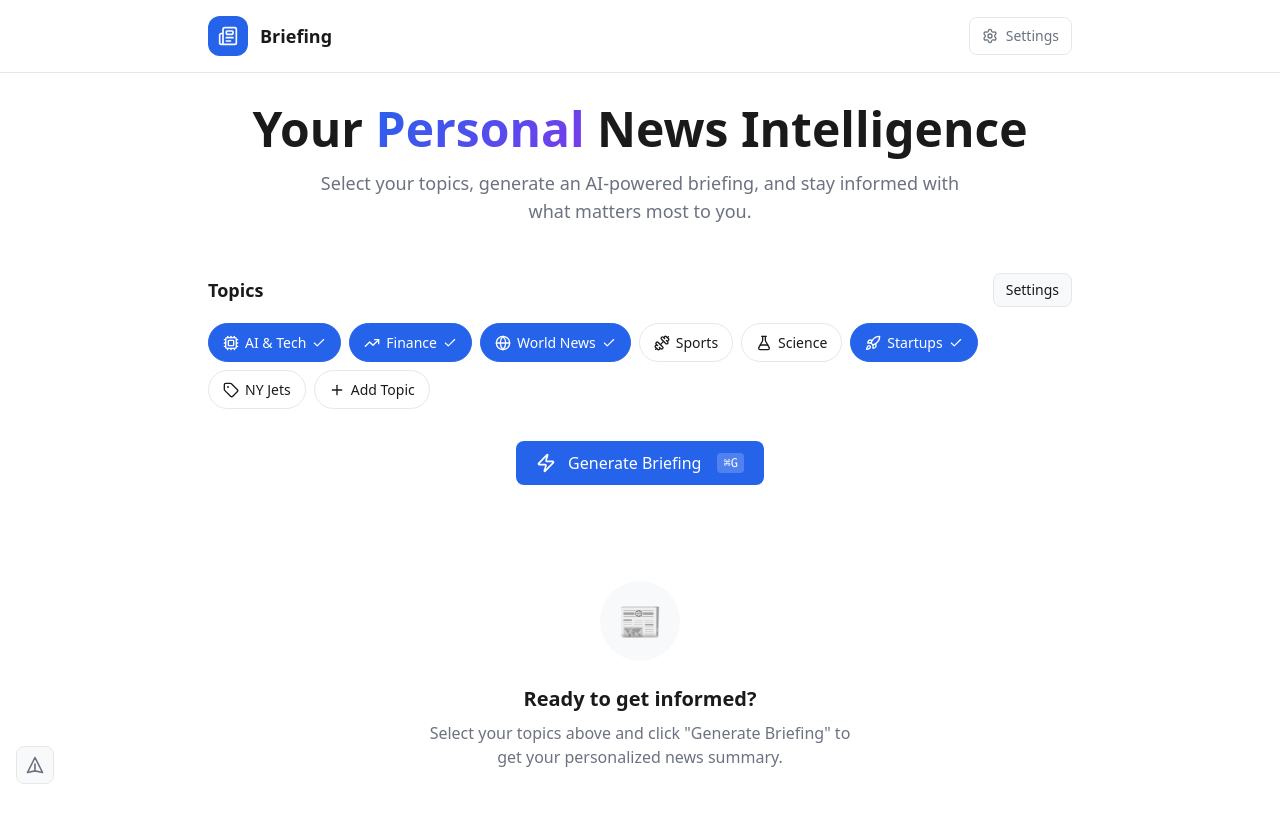
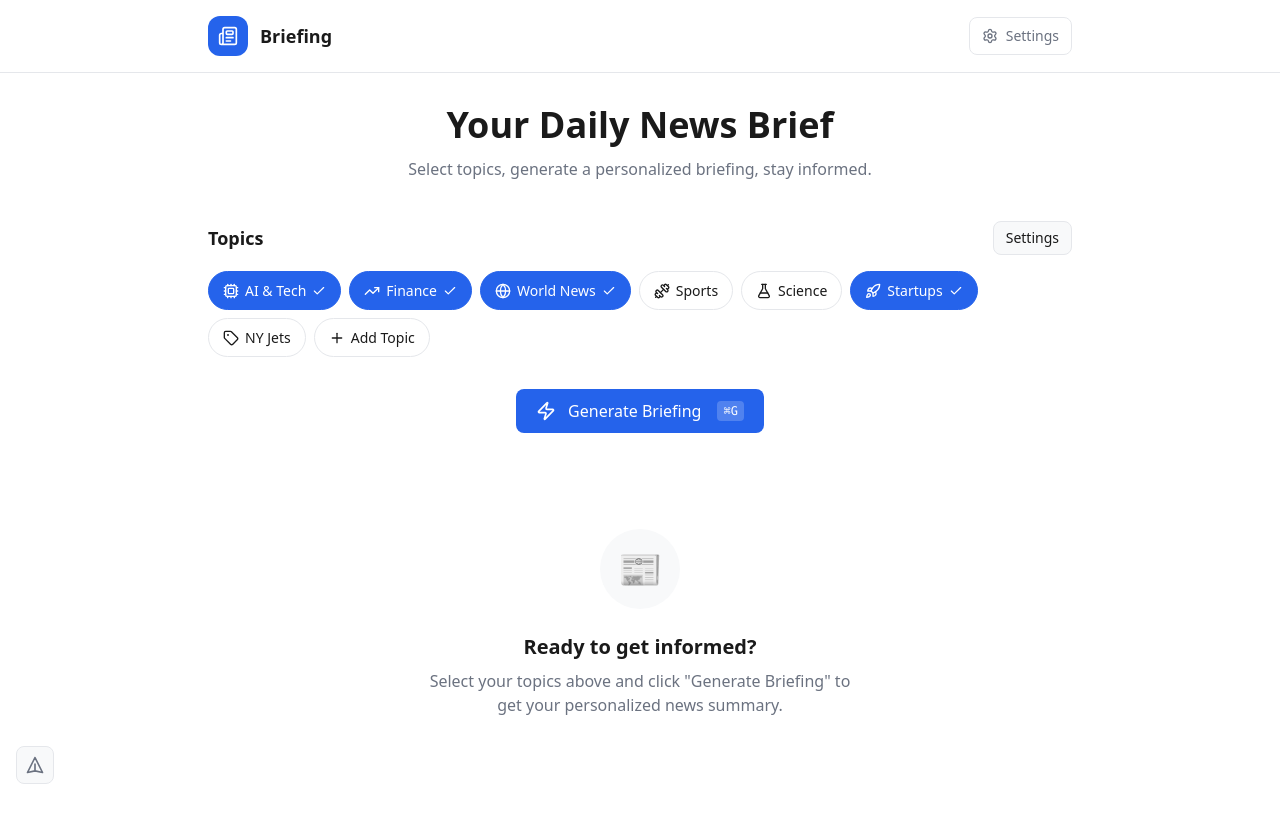
Before and after one commit to jschorr2121/briefing, a Next.js app: page / in a window 1280 px wide. Shown: the top 822 px of the page. Built offline with nearby package versions, Linux system fonts and the light colour scheme.

Commit message:
style: Clean up hero + action buttons with Lucide icons

```diff
--- a/src/app/page.tsx
+++ b/src/app/page.tsx
@@ -1,6 +1,7 @@
 'use client';
 
 import { useState, useEffect, useRef, useCallback } from 'react';
+import { Headphones, Mail, Download, Check, Loader2, Newspaper } from 'lucide-react';
 import { TopicSelector } from '@/components/TopicSelector';
 import { BriefingCard } from '@/components/BriefingCard';
 import { GenerateButton } from '@/components/GenerateButton';
@@ -267,13 +268,12 @@ export default function Home() {
 
       <div className="max-w-4xl mx-auto px-4 py-8">
         {/* Hero Section */}
-        <div className="text-center mb-12">
-          <h1 className="text-4xl md:text-5xl font-bold mb-4">
-            Your <span className="gradient-text">Personal</span> News Intelligence
+        <div className="text-center mb-10">
+          <h1 className="text-3xl md:text-4xl font-bold mb-3">
+            Your Daily News Brief
           </h1>
-          <p className="text-[var(--muted)] text-lg max-w-2xl mx-auto">
-            Select your topics, generate an AI-powered briefing, and stay informed
-            with what matters most to you.
+          <p className="text-[var(--muted)] max-w-xl mx-auto">
+            Select topics, generate a personalized briefing, stay informed.
           </p>
         </div>
 
@@ -308,18 +308,16 @@ export default function Home() {
               <button
                 onClick={generateAudio}
                 disabled={isGeneratingAudio}
-                className="px-6 py-4 rounded-xl font-semibold text-lg bg-[var(--card)] border border-[var(--border)] hover:border-[var(--accent)] transition-all flex items-center gap-2 disabled:opacity-50"
+                className="btn-secondary px-5 py-3 rounded-xl font-medium flex items-center gap-2 disabled:opacity-50"
               >
                 {isGeneratingAudio ? (
                   <>
-                    <div className="w-5 h-5 border-2 border-current border-t-transparent rounded-full animate-spin" />
+                    <Loader2 className="w-4 h-4 animate-spin" />
                     Generating...
                   </>
                 ) : (
                   <>
-                    <svg className="w-5 h-5" fill="none" stroke="currentColor" viewBox="0 0 24 24">
-                      <path strokeLinecap="round" strokeLinejoin="round" strokeWidth={2} d="M15.536 8.464a5 5 0 010 7.072m2.828-9.9a9 9 0 010 12.728M5.586 15H4a1 1 0 01-1-1v-4a1 1 0 011-1h1.586l4.707-4.707C10.923 3.663 12 4.109 12 5v14c0 .891-1.077 1.337-1.707.707L5.586 15z" />
-                    </svg>
+                    <Headphones className="w-4 h-4" />
                     Listen
                   </>
                 )}
@@ -328,25 +326,21 @@ export default function Home() {
                 <button
                   onClick={sendEmail}
                   disabled={isSendingEmail || emailSent}
-                  className="px-6 py-4 rounded-xl font-semibold text-lg bg-[var(--card)] border border-[var(--border)] hover:border-[var(--accent)] transition-all flex items-center gap-2 disabled:opacity-50"
+                  className="btn-secondary px-5 py-3 rounded-xl font-medium flex items-center gap-2 disabled:opacity-50"
                 >
                   {emailSent ? (
                     <>
-                      <svg className="w-5 h-5 text-green-500" fill="none" stroke="currentColor" viewBox="0 0 24 24">
-                        <path strokeLinecap="round" strokeLinejoin="round" strokeWidth={2} d="M5 13l4 4L19 7" />
-                      </svg>
+                      <Check className="w-4 h-4 text-[var(--success)]" />
                       Sent!
                     </>
                   ) : isSendingEmail ? (
                     <>
-                      <div className="w-5 h-5 border-2 border-current border-t-transparent rounded-full animate-spin" />
+                      <Loader2 className="w-4 h-4 animate-spin" />
                       Sending...
                     </>
                   ) : (
                     <>
-                      <svg className="w-5 h-5" fill="none" stroke="currentColor" viewBox="0 0 24 24">
-                        <path strokeLinecap="round" strokeLinejoin="round" strokeWidth={2} d="M3 8l7.89 5.26a2 2 0 002.22 0L21 8M5 19h14a2 2 0 002-2V7a2 2 0 00-2-2H5a2 2 0 00-2 2v10a2 2 0 002 2z" />
-                      </svg>
+                      <Mail className="w-4 h-4" />
                       Email
                     </>
                   )}
@@ -354,11 +348,9 @@ export default function Home() {
               )}
               <button
                 onClick={exportBriefing}
-                className="px-6 py-4 rounded-xl font-semibold text-lg bg-[var(--card)] border border-[var(--border)] hover:border-[var(--accent)] transition-all flex items-center gap-2"
+                className="btn-secondary px-5 py-3 rounded-xl font-medium flex items-center gap-2"
               >
-                <svg className="w-5 h-5" fill="none" stroke="currentColor" viewBox="0 0 24 24">
-                  <path strokeLinecap="round" strokeLinejoin="round" strokeWidth={2} d="M4 16v1a3 3 0 003 3h10a3 3 0 003-3v-1m-4-4l-4 4m0 0l-4-4m4 4V4" />
-                </svg>
+                <Download className="w-4 h-4" />
                 Export
               </button>
             </>
@@ -374,13 +366,13 @@ export default function Home() {
         {audioUrl && (
           <div className="mb-8 p-4 rounded-xl bg-[var(--card)] border border-[var(--border)]">
             <div className="flex items-center gap-4 flex-wrap">
-              <span className="text-2xl">🎧</span>
+              <Headphones className="w-6 h-6 text-[var(--accent)]" />
               <audio
                 ref={audioRef}
                 src={audioUrl}
                 controls
                 className="flex-1 min-w-[200px] h-10"
-                style={{ colorScheme: 'dark' }}
+                style={{ colorScheme: 'light' }}
               />
               <div className="flex items-center gap-1.5">
                 <span className="text-xs text-[var(--muted)] mr-1">Speed:</span>
@@ -439,10 +431,11 @@ export default function Home() {
         {briefings.length > 0 && (
           <section className="space-y-6 animate-fadeIn">
             <div className="flex items-center justify-between">
-              <h2 className="text-xl font-semibold flex items-center gap-2">
-                <span>📰</span> Your Briefing
+              <h2 className="text-lg font-semibold flex items-center gap-2">
+                <Newspaper className="w-5 h-5 text-[var(--accent)]" />
+                Your Briefing
                 <span className="text-sm font-normal text-[var(--muted)] ml-2">
-                  ~{getTotalReadingTime(briefings)} min total
+                  ~{getTotalReadingTime(briefings)} min
                 </span>
               </h2>
               <div className="flex items-center gap-3">
```
